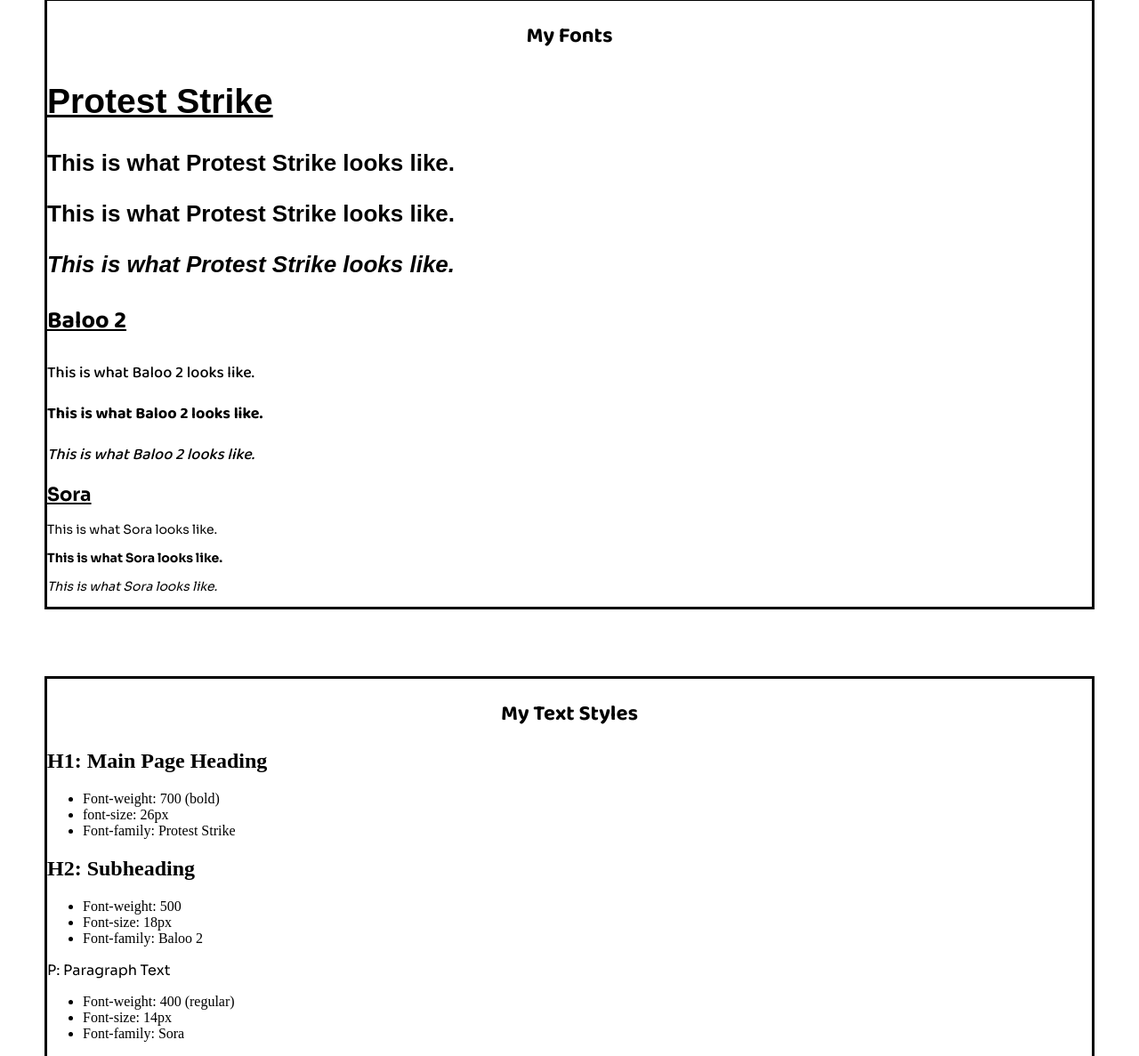
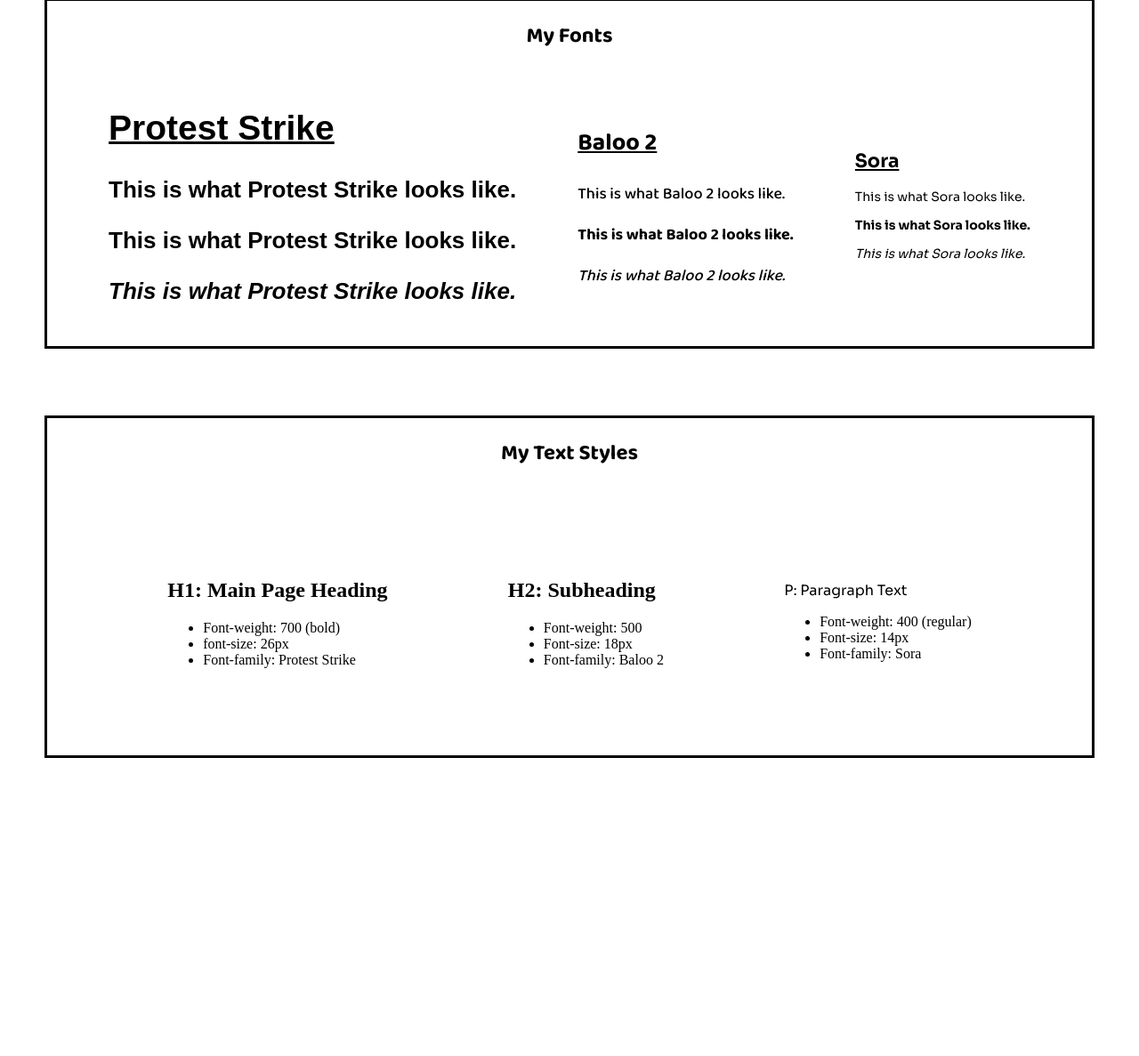
Before and after one commit to ronaldosaravia/WebsiteDesignSystem_Project, a plain HTML site: page index.html in a window 1280 px wide. Shown: the part 426-1613 px from the top of the page at 89% size. After the commit the page ends 1353 px from the top, so only its background shows below. Drawn offline with Linux system fonts and the light colour scheme; a web font is replaced by a local one.

Commit message:
Completed Web Design Styles Project

```diff
--- a/index.html
+++ b/index.html
@@ -78,28 +78,37 @@
         </section>
 
         <section class = 'styles'>
+
             <h2 class="title"> My Text Styles </h2>
             <div class="stylebox">
+
+                <div class="h1font">
                     <h1> H1: Main Page Heading</h1>
                     <ul>
                         <li> Font-weight: 700 (bold)</li>
                         <li> font-size: 26px </li>
                         <li> Font-family: Protest Strike </li>
                     </ul>
+                </div>
 
+
+                <div class="h2font">
                     <h2> H2: Subheading </h2>
                     <ul>
                         <li> Font-weight: 500 </li>
                         <li> Font-size: 18px </li>
                         <li> Font-family: Baloo 2</li>
                     </ul>
+                </div>
 
+                <div class="pfont">
                     <p> P: Paragraph Text</p>
                     <ul>
                         <li> Font-weight: 400 (regular) </li>
                         <li> Font-size: 14px </li>
                         <li> Font-family: Sora </li>
                     </ul>
+                </div>
 
             </div>
         </section>
--- a/styles.css
+++ b/styles.css
@@ -84,8 +84,6 @@ main section {
     height: 75px;
 }
 
-
-
 .colorbox {
     display: flex;
     flex-wrap: wrap;
@@ -108,3 +106,40 @@ main section {
 #blue {
     background-color: #6494AA;
 }
+
+.fontbox {
+    display: flex;
+    justify-content: center;
+    justify-content: space-evenly;
+    align-items: center;
+    /* border: #151515 solid 2px; */
+    margin: 10px;
+}
+.pstrike {
+    /* border: #151515 solid 2px; */
+    margin: 10px;;
+}
+.baloo {
+    /* border: #151515 solid 2px; */
+    margin: 10px;;
+}
+.sora {
+   /* border: #151515 solid 2px; */
+    margin: 10px;;
+}
+
+.stylebox{
+    display: flex;
+    justify-content: center;
+    justify-content: space-evenly;
+    align-items: center;
+    height: 300px;
+   /* border: #151515 solid 2px; */
+}
+
+/*
+    .h1font .h2font .pfont{
+        display: flex;
+        justify-content: space-evenly;
+    }
+*/
```
Lines whose indentation alone changed are shown as unchanged.
